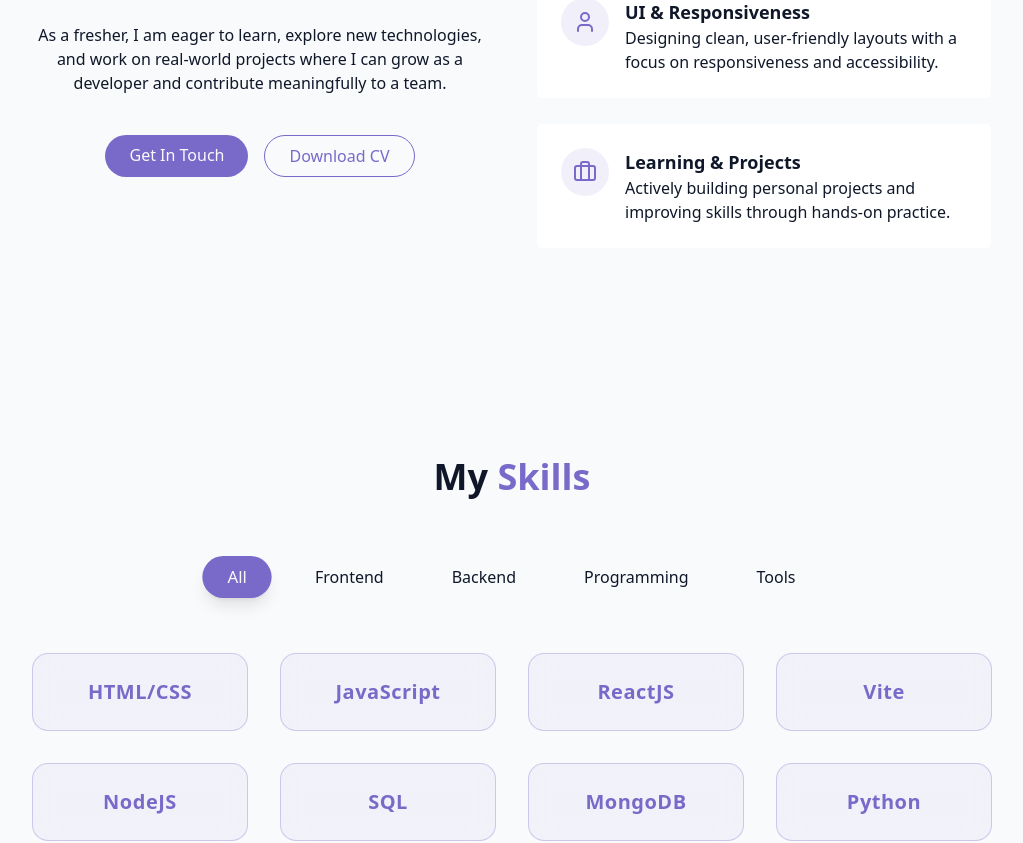
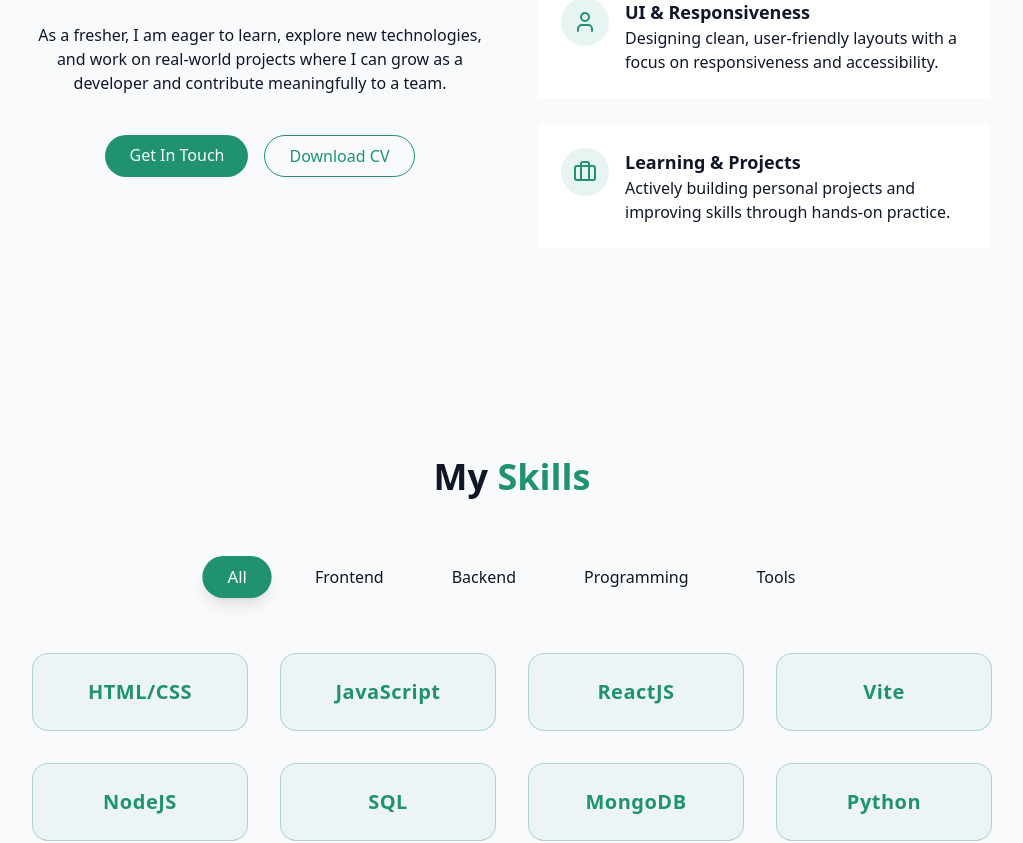
Before and after one commit to Ankitarai27/Portfolio, a React (Vite) app: page / in a window 1280 px wide. Shown: the part 1185-2028 px from the top of the page, without its empty margins (128-1151 px from the left). Built offline with nearby package versions, Linux system fonts and the light colour scheme.

Commit message:
#updated bg

```diff
--- a/src/components/SkillsSection.jsx
+++ b/src/components/SkillsSection.jsx
@@ -68,7 +68,7 @@
               hover:-translate-y-3
               hover:bg-primary/10 dark:hover:bg-card/40
               hover:border-primary/60
-              hover:shadow-[0_0_40px_rgba(99,102,241,0.6)]"
+              hover:shadow-[0_0_40px_rgba(17,148,118,0.6)]"
 
 
             >
--- a/src/index.css
+++ b/src/index.css
@@ -69,7 +69,7 @@
 
     --card: 0 0% 100%;
 
-    --primary: 250 47% 60%;
+    --primary: 163 64% 35%;
     --primary-foreground: 210 40% 98%;
 
     --border: 214 32% 91%;
@@ -81,7 +81,7 @@
 
     --card: 222 47% 8%;
 
-    --primary: 250 65% 65%;
+    --primary: 163 64% 45%;
     --primary-foreground: 213 31% 91%;
 
     --border: 217 33% 20%;
@@ -124,7 +124,7 @@
 
 @utility text-glow {
   @apply relative;
-  text-shadow: 0 0 10px rgba(167, 139, 250, 0.5);
+  text-shadow: 0 0 10px rgba(17, 148, 118, 0.5);
 }
 
 @utility card-hover {
@@ -140,7 +140,7 @@
 
 @utility cosmic-button {
   @apply px-6 py-2 rounded-full bg-primary text-primary-foreground font-medium
-         transition-all duration-300 hover:shadow-[0_0_10px_rgba(139,92,246,0.5)]
+         transition-all duration-300 hover:shadow-[0_0_10px_rgba(17,148,118,0.5)]
          hover:scale-105 active:scale-95;
 }
 
```
